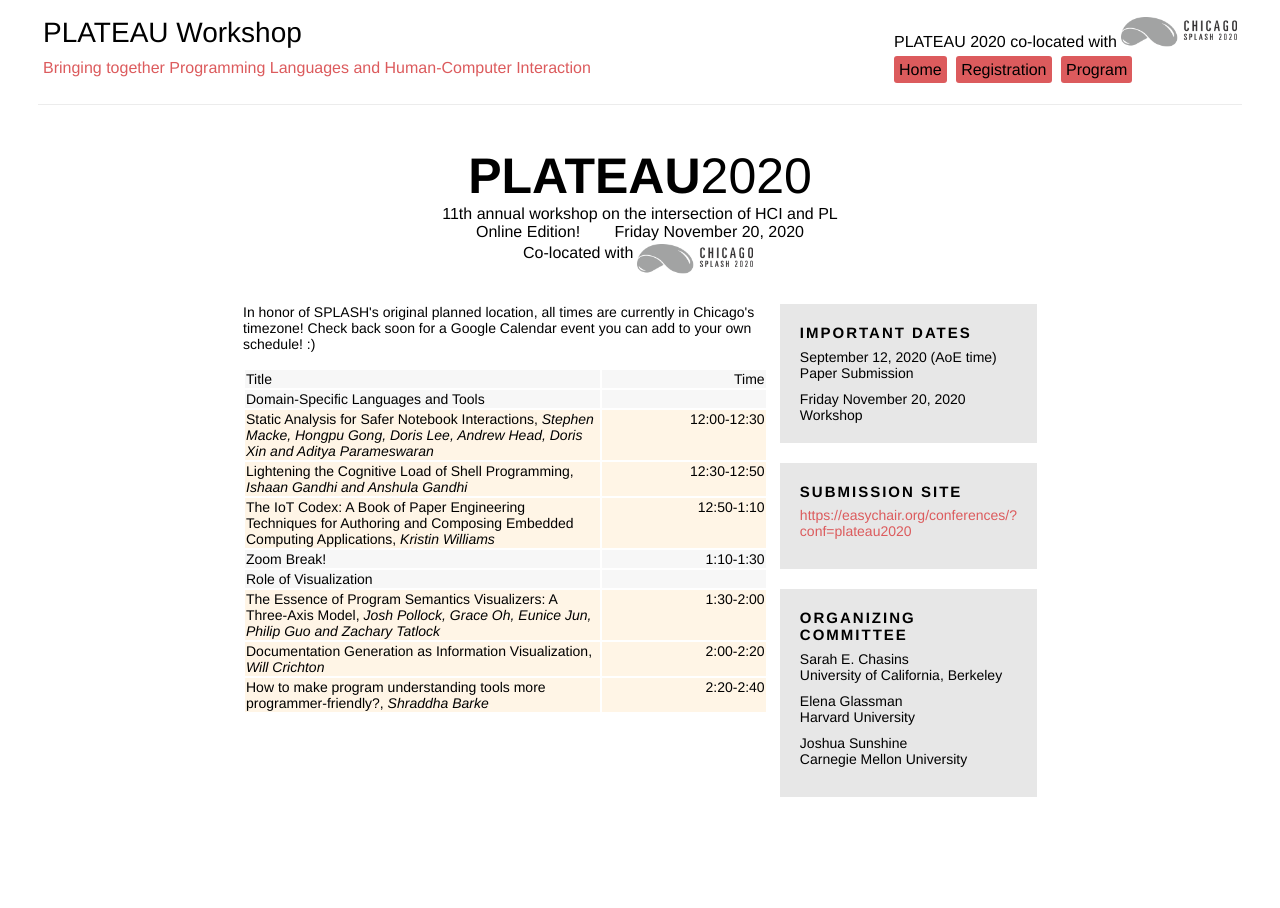
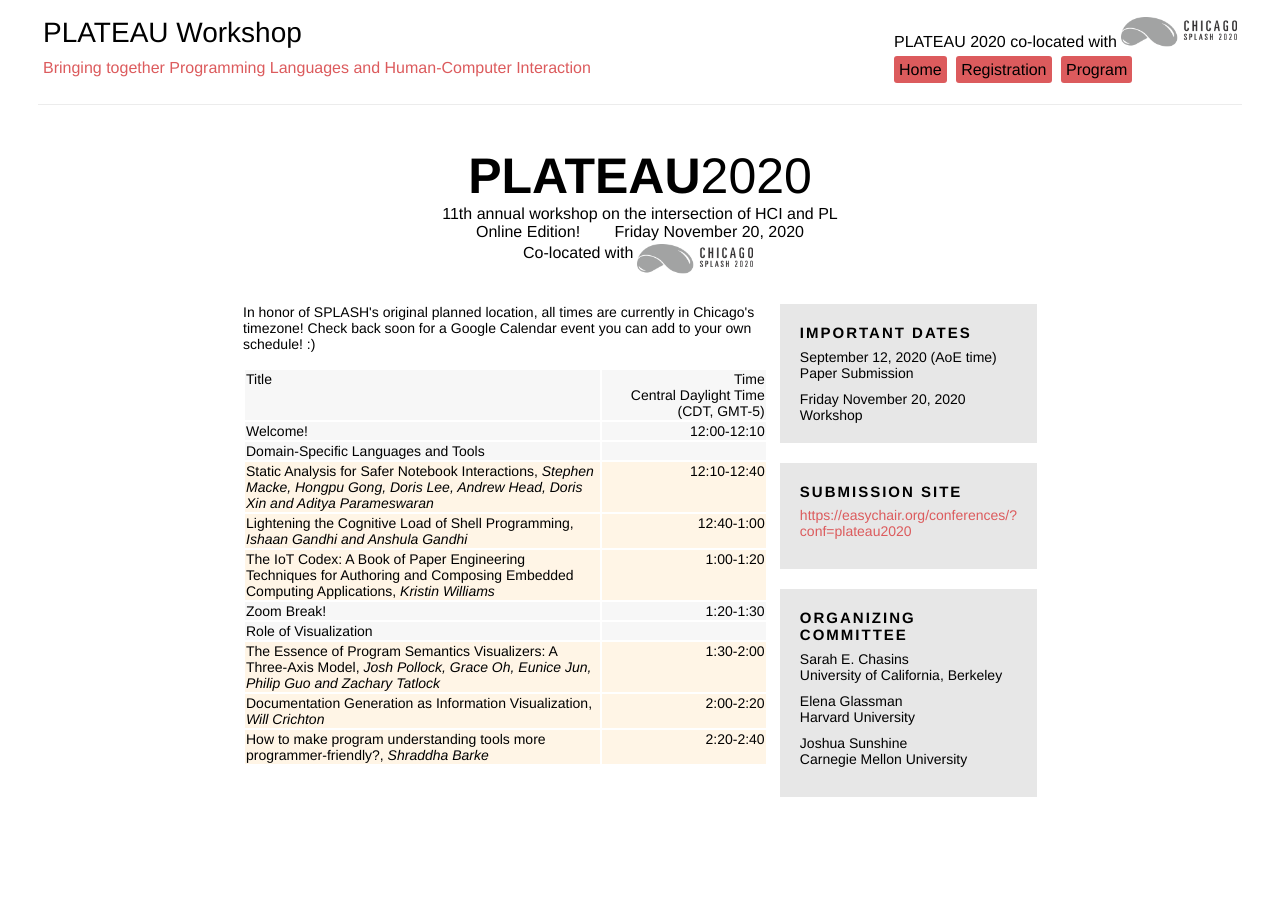
Before and after one commit to plateau-workshop/plateau-2020, a Jekyll site: the page built from schedule.html, in a window 1280 px wide. Built offline with Jekyll 4.4.1, drawn with Linux system fonts in a browser that asks for light colours.

Commit message:
Updating schedule.

```diff
--- a/schedule.html
+++ b/schedule.html
@@ -8,12 +8,13 @@ In honor of SPLASH's original planned location, all times are currently in Chica
 
  <table>
 
-<tr class='break'><td class='schedule-left'>Title<span class='authors'></span></td><td class='schedule-right'>Time</td></tr>
+<tr class='break'><td class='schedule-left'>Title<span class='authors'></span></td><td class='schedule-right'>Time <br> Central Daylight Time (CDT, GMT-5)</td></tr>
+<tr class='break'><td class='schedule-left'>Welcome!<span class='authors'></span></td><td class='schedule-right'>12:00-12:10</td></tr>
 <tr class='break'><td class='schedule-left'>Domain-Specific Languages and Tools<span class='authors'></span></td><td class='schedule-right'></td></tr>
-<tr class='talk'><td class='schedule-left'>Static Analysis for Safer Notebook Interactions, <span class='authors'>Stephen Macke, Hongpu Gong, Doris Lee, Andrew Head, Doris Xin and Aditya Parameswaran</span></td><td class='schedule-right'>12:00-12:30</td></tr>
-<tr class='talk'><td class='schedule-left'>Lightening the Cognitive Load of Shell Programming, <span class='authors'>Ishaan Gandhi and Anshula Gandhi</span></td><td class='schedule-right'>12:30-12:50</td></tr>
-<tr class='talk'><td class='schedule-left'>The IoT Codex: A Book of Paper Engineering Techniques for Authoring and Composing Embedded Computing Applications, <span class='authors'>Kristin Williams</span></td><td class='schedule-right'>12:50-1:10</td></tr>
-<tr class='break'><td class='schedule-left'>Zoom Break!<span class='authors'></span></td><td class='schedule-right'>1:10-1:30</td></tr>
+<tr class='talk'><td class='schedule-left'>Static Analysis for Safer Notebook Interactions, <span class='authors'>Stephen Macke, Hongpu Gong, Doris Lee, Andrew Head, Doris Xin and Aditya Parameswaran</span></td><td class='schedule-right'>12:10-12:40</td></tr>
+<tr class='talk'><td class='schedule-left'>Lightening the Cognitive Load of Shell Programming, <span class='authors'>Ishaan Gandhi and Anshula Gandhi</span></td><td class='schedule-right'>12:40-1:00</td></tr>
+<tr class='talk'><td class='schedule-left'>The IoT Codex: A Book of Paper Engineering Techniques for Authoring and Composing Embedded Computing Applications, <span class='authors'>Kristin Williams</span></td><td class='schedule-right'>1:00-1:20</td></tr>
+<tr class='break'><td class='schedule-left'>Zoom Break!<span class='authors'></span></td><td class='schedule-right'>1:20-1:30</td></tr>
 <tr class='break'><td class='schedule-left'>Role of Visualization<span class='authors'></span></td><td class='schedule-right'></td></tr>
 <tr class='talk'><td class='schedule-left'>The Essence of Program Semantics Visualizers: A Three-Axis Model, <span class='authors'>Josh Pollock, Grace Oh, Eunice Jun, Philip Guo and Zachary Tatlock</span></td><td class='schedule-right'>1:30-2:00</td></tr>
 <tr class='talk'><td class='schedule-left'>Documentation Generation as Information Visualization, <span class='authors'>Will Crichton</span></td><td class='schedule-right'>2:00-2:20</td></tr>
```
Also changed, not shown: 1 other file.
